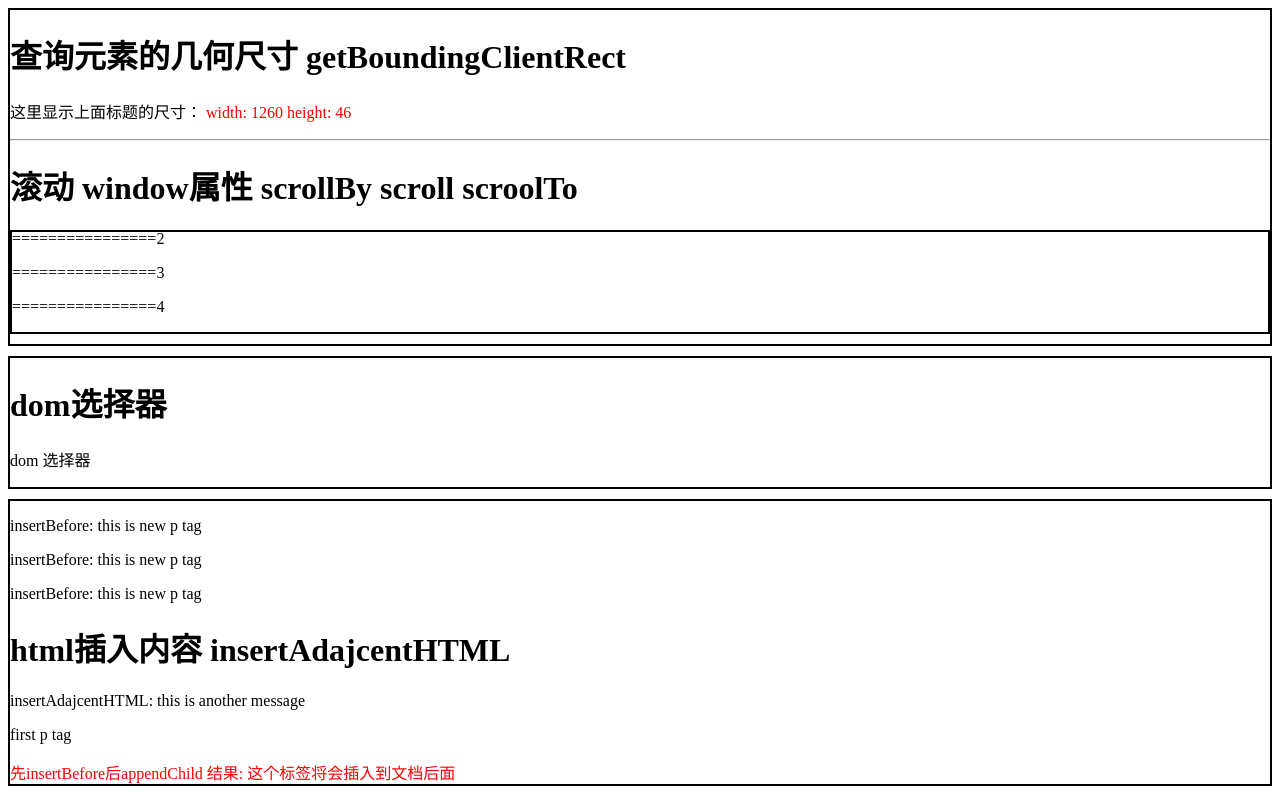
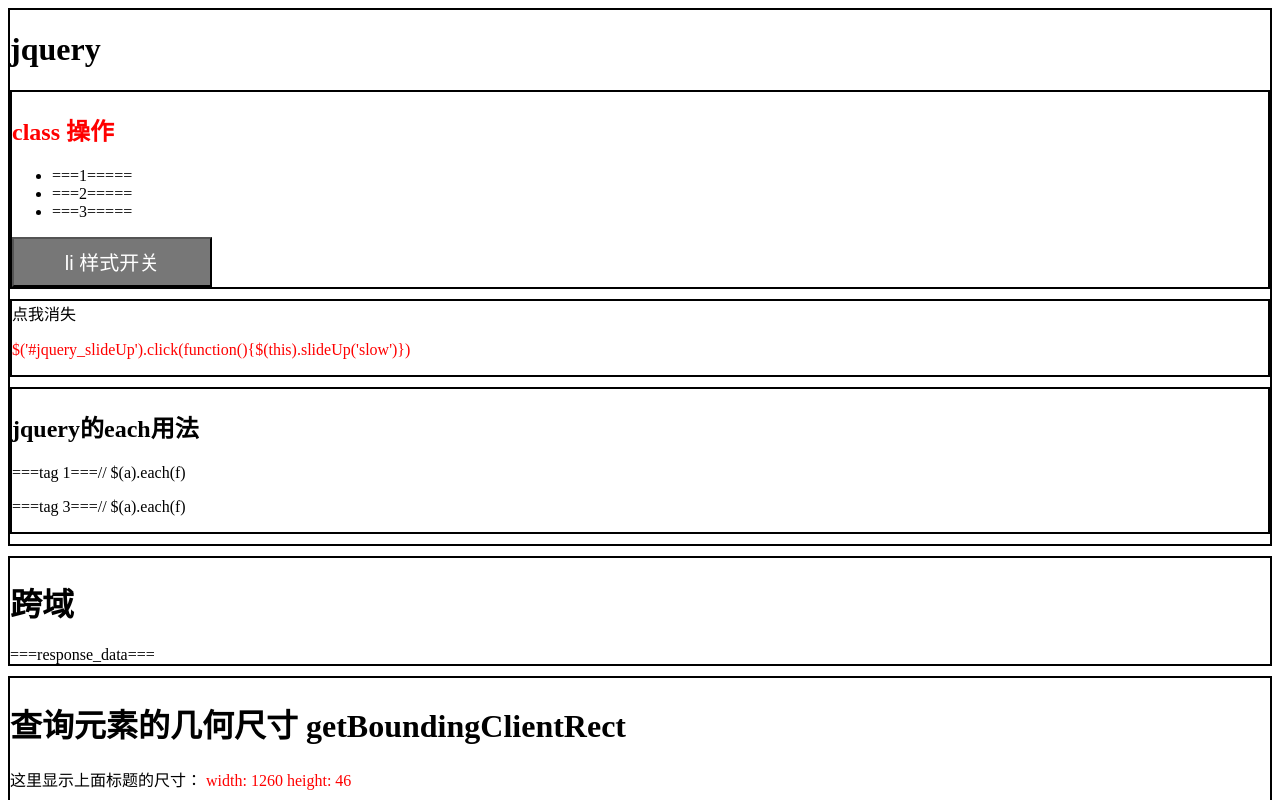
Before and after one commit to lin-123/tools, a plain HTML site: page htmlTools/dom.html in a window 1280 px wide. Shown: the top 800 px of the page. Drawn offline with nearby package versions, Linux system fonts and the light colour scheme.

Commit message:
update files: add jsonp of html tools

```diff
--- a/htmlTools/common.css
+++ b/htmlTools/common.css
@@ -5,3 +5,10 @@
 .red{
   color: red;
 }
+.log{
+  background-color: #eee;
+}
+.log:before{
+  content: 'console.log: ';
+  color: green;
+}
--- /dev/null
+++ b/htmlTools/common.js
@@ -0,0 +1,10 @@
+// 返回每个代码块的局部 document对象， 就是包裹此代码快的 div元素
+window.utils = {
+  getPartDocument: function(id){
+    return document.getElementById(id)
+  },
+  appendElement: function(targetId, position, message){
+    var str = "<p class='log'>"+message+"</p>"
+    document.getElementById(targetId).insertAdjacentHTML('afterEnd', str)
+  }
+}
--- a/htmlTools/dom.html
+++ b/htmlTools/dom.html
@@ -4,14 +4,103 @@
   <title>dom</title>
   <meta charset="utf-8">
   <link rel="stylesheet" type="text/css" href="./common.css">
-  <script type="text/javascript">
-    // 返回每个代码块的局部 document对象， 就是包裹此代码快的 div元素
-    function getPartDocument(id){
-      return document.getElementById(id)
-    }
-  </script>
+  <script type="text/javascript" src="http://code.jquery.com/jquery-2.2.1.min.js"></script>
+  <!-- <link rel="stylesheet" type="text/css" href="http://code.jquery.com/jquery-2.2.1.min.js"> -->
+  <script type="text/javascript" src='./common.js'></script>
 </head>
 <body>
+  <div class="content">
+    <h1>jquery</h1>
+    <div class="content" id='jquery_class_opt'>
+      <h2>class 操作</h2>
+      <ul>
+        <li>===1=====</li>
+        <li>===2=====</li>
+        <li>===3=====</li>
+      </ul>
+      <button>li 样式开关</button>
+      <script type="text/javascript">
+        (function(){
+          $('#jquery_class_opt h2').addClass('red')
+          var hadClass = false
+          $($('#jquery_class_opt button')[0]).click(function(){
+            if(!hadClass){
+              // 为li添加类
+              $('#jquery_class_opt li').addClass(function(index, _class){
+                return 'class_li li_index_'+index
+              })
+            }else{
+              // 删除 li 标签上所有的类
+              $('#jquery_class_opt li').removeClass()
+            }
+            hadClass = !hadClass
+          })
+        }).call(this)
+      </script>
+      <style type="text/css">
+        #jquery_class_opt button{
+          width: 200px;
+          height: 50px;
+          background: #777;
+          font-size: 20px;
+          color: white;
+        }
+        .class_li{
+          padding: 5px 0 5px 20px;
+          list-style-type: none;
+          text-shadow: 0 1px 0 #ffffff;
+          color: red;
+        }
+      </style>
+    </div>
+    <div class="content" id='jquery_slideUp'>
+      点我消失
+      <p class="red">$('#jquery_slideUp').click(function(){$(this).slideUp('slow')})</p>
+      <script type="text/javascript">
+        $('#jquery_slideUp').click(function(){$(this).slideUp('slow')})
+      </script>
+    </div>
+    <div class="content" id="jquery_each">
+      <h2>jquery的each用法</h2>
+      <p>===tag 1===</p>
+      <p style="display: none;">===tag 2===</p>
+      <p>===tag 3===</p>
+      <script type="text/javascript">
+        (function(){
+          // $(a).each(f)
+          var _this = []
+          $('#jquery_each p').each(function(index, el){
+            // this 为当前这个元素 this=el
+            // _this.push(this)
+            el.innerText += '// $(a).each(f)'
+            // console.log("$(a).each(f): ", index, el, this)
+          })
+
+          // $.each(a,f)
+          $.each([1,2,3], function(index, val){
+            // console.log('$.each(a, f): ', index, val, this)
+          })
+        }).call(this)
+      </script>
+    </div>
+  </div>
+
+  <div class="content" id="CORS">
+    <h1>跨域</h1>
+    <div id="response_data">===response_data===</div>
+      <!--
+        jsonp 原理
+        http://www.cnblogs.com/dowinning/archive/2012/04/19/json-jsonp-jquery.html
+      -->
+      <!-- 通过script中src实现跨域， 将返回的结果作为回调函数返回[回调函数：callbackFunc]  -->
+      <script type="text/javascript">
+        function callbackFunc(){console.log('this is callback function')}
+      </script>
+      <!-- src中填要请求的url?callbackFunc eg: localhost:1337/user?callbackFunc -->
+      <script type="text/javascript" src=''></script>
+    </div>
+  </div>
+
   <div class="content" id='elemRectAndScroll_3'>
     <h1>查询元素的几何尺寸 getBoundingClientRect</h1>
     <p>这里显示上面标题的尺寸： <span class="red"></span></p>
@@ -25,7 +114,7 @@
     </div>
     <script type="text/javascript">
       // 1.元素的几何尺寸
-      _document = getPartDocument('elemRectAndScroll_3')
+      _document = utils.getPartDocument('elemRectAndScroll_3')
       rect = _document.querySelector('h1').getBoundingClientRect()
       _document.getElementsByTagName('span')[0].innerText = "width: "+rect.width+" height: "+rect.height
 
@@ -48,24 +137,28 @@
     </style>
   </div>
 
-
-
   <div class="content" id='dom_selector_2'>
     <h1>dom选择器</h1>
     <div id='parent_tag' name='div_p'>
       <p id="child_tag">dom 选择器</p>
     </div>
     <script type="text/javascript">
+      (function(){
+        onload = function(){
           // 1.dom选择器 tag+id 选择
-      var document = getPartDocument('dom_selector_2')
           var parentTag = document.getElementById('parent_tag')
           var childTag = parentTag.getElementsByTagName('p')[0]
-      console.log(childTag === document.getElementById('child_tag'), childTag.innerHTML, 'dom选择器， 不仅可以用document选择， 每个element也有getElementsByTagName的属性')
+          // console.log(childTag === document.getElementById('child_tag'), childTag.innerHTML, 'dom选择器， 不仅可以用document选择， 每个element也有getElementsByTagName的属性')
+          // childTag === document.getElementById('child_tag')
+          utils.appendElement('child_tag', 'afterEnd', "childTag.innerHTML: "+childTag.innerHTML)
 
           // 2. css选择器方式， 通过document.querySelectorAll('此处添加css 选择器的字符串参数')
-      // querySelectorAll, 和querySelector都可以用css选择器的字符串作为参数， 前者返回nodeList, 后者返回第一个元素， 【 非常强大 】， jQuery中就用到这种技术
+          // querySelectorAll 和querySelector都可以用css选择器的字符串作为参数， 前者返回nodeList, 后者返回第一个元素， 【 非常强大 】， jQuery中就用到这种技术
           // div[name="div_p"] 选择name=div_p的div元素
-      console.log('2. css选择器方式\n', document.querySelectorAll('*[name="div_p"]'))
+          // console.log('2. css选择器方式\n', document.querySelectorAll('*[name="div_p"]'))
+          utils.appendElement('child_tag', 'afterEnd', '2. css选择器方式\n' + document.querySelectorAll('*[name="div_p"]'))
+        }
+      }).call(this)
     </script>
   </div>
 
@@ -73,7 +166,8 @@
     <h1>html插入内容 insertAdajcentHTML </h1>
     <p>first p tag</p>
     <script type="text/javascript">
-      _document = getPartDocument('insertHTML_1')
+      (function(document){
+        _document = utils.getPartDocument('insertHTML_1')
         // 1. ========= insertAdjacentHTML ==========
         // 将任意的HTML标记字符串插入到指定的元素的相邻位置，
         // 第一个参数：beforeBegin afterBegin beforeEnd afterEnd
@@ -97,6 +191,7 @@
           _document.insertBefore(newP, _document.firstChild)
           // _document.appendChild(newP)
         }
+      },this)
     </script>
   </div>
 </body>
```
Lines whose indentation alone changed are shown as unchanged.
